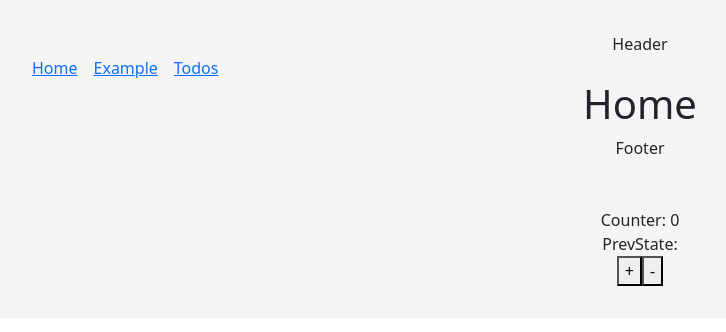
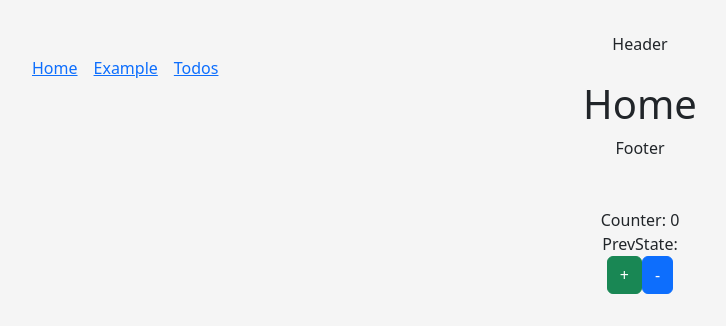
Before and after one commit to Michal-Radomski/JS_Libraries_Courses, a React (Vite) app in the folder 04 React Libraries/: page / in a window 1280 px wide. Shown: the top 332 px of the page, without its empty margins (0-726 px from the left). Built offline with nearby package versions, Linux system fonts and the light colour scheme.

Commit message:
React Libraries course - commit 07

```diff
--- a/04 React Libraries/src/App.tsx
+++ b/04 React Libraries/src/App.tsx
@@ -1,5 +1,6 @@
 import React from "react";
 import { RouterProvider, createBrowserRouter } from "react-router-dom";
+// import { BrowserRouter as Router, Route, Routes } from "react-router-dom";
 
 import "./App.scss";
 import Home from "./components/Home";
@@ -7,6 +8,8 @@ import Example from "./components/Example";
 import AppLayout from "components/AppLayout";
 import Todos, { todosAction, todosDeleteAction, todosLoader } from "components/Todos";
 import TodoDetails, { todosDetailsLoader } from "components/TodoDetails";
+// import Todos from "components/Todos";
+// import TodoDetails from "components/TodoDetails";
 
 const router = createBrowserRouter([
   {
@@ -49,6 +52,7 @@ const App: React.FunctionComponent = (): JSX.Element => {
   return (
     <React.Fragment>
       <RouterProvider router={router} />
+      {/* <Router> */}
       <br />
       <br />
       Counter: {counter}
@@ -56,6 +60,7 @@ const App: React.FunctionComponent = (): JSX.Element => {
       PrevState: {prevCounter}
       <br />
       <button
+        className="btn btn-success"
         onClick={() =>
           setCounter((prev) => {
             setPrevCounter(prev);
@@ -63,10 +68,10 @@ const App: React.FunctionComponent = (): JSX.Element => {
           })
         }
       >
-        {" "}
-        +{" "}
+        {" + "}
       </button>
       <button
+        className="btn btn-primary"
         onClick={() =>
           setCounter((prev) => {
             setPrevCounter(prev);
@@ -74,9 +79,17 @@ const App: React.FunctionComponent = (): JSX.Element => {
           })
         }
       >
-        {" "}
-        -{" "}
+        {" - "}
       </button>
+      {/* <Routes>
+          <Route element={<AppLayout />}>
+            <Route path={"/"} element={<Home />} />
+            <Route path={"/example"} element={<Example />} />
+            <Route path={"/todos"} element={<Todos />} />
+            <Route path={"/todos/:id"} element={<TodoDetails />} />
+          </Route>
+        </Routes>
+      </Router> */}
     </React.Fragment>
   );
 };
```
